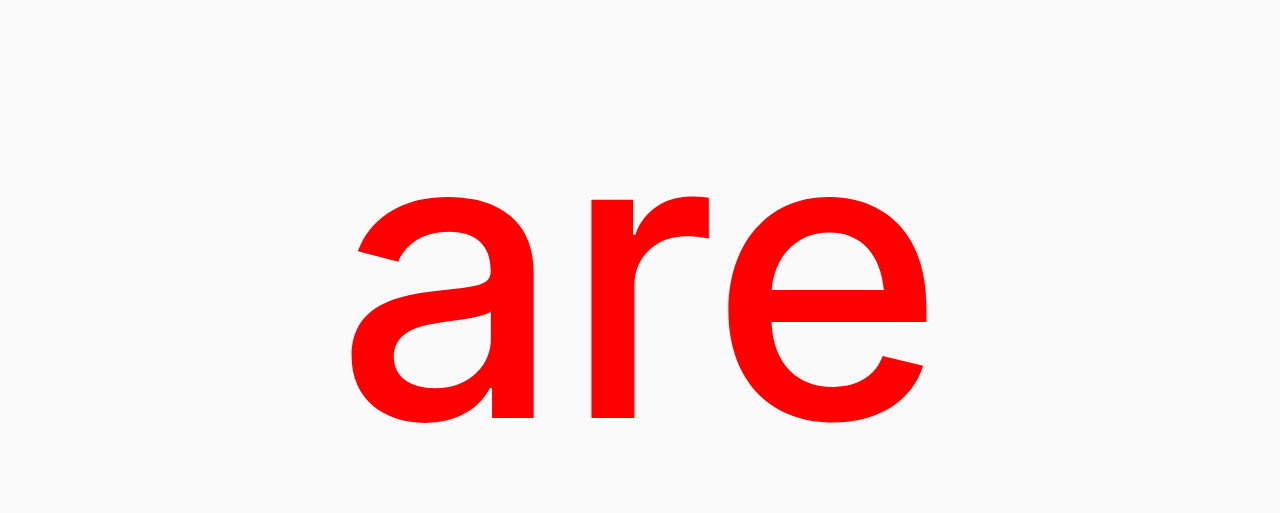
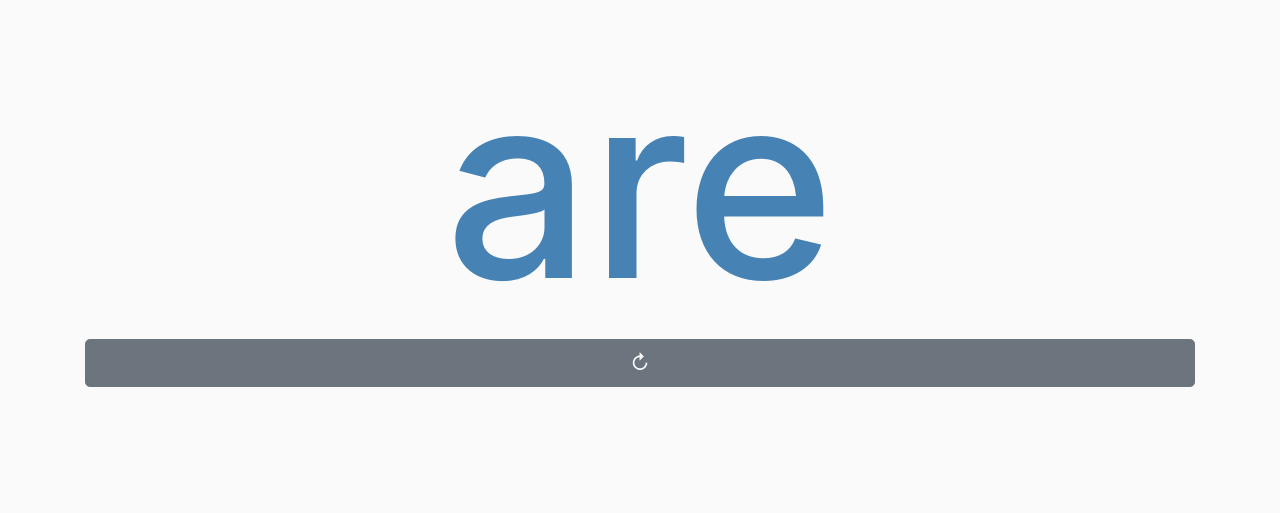
Before and after one commit to pdbartsch/parkland, a Flask app: page / in a window 1280 px wide. Shown: the part 56-569 px from the top of the page. Run offline with Flask 2, Linux system fonts and the light colour scheme; some libraries are stand-ins or nearby versions.

Commit message:
yadfodne

```diff
--- a/parklandapp/static/main.css
+++ b/parklandapp/static/main.css
@@ -86,6 +86,7 @@ a.article-title:hover {
 
 .huge {
   text-align: center;
-  color: red;
-  font-size: 400px;
+  color: STEELBLUE;
+  font-size: 300px;
+  font-size: 20vw;
 }
--- a/parklandapp/templates/words.html
+++ b/parklandapp/templates/words.html
@@ -1,4 +1,16 @@
 {% extends 'layout.html' %} {% block content %}
 <!-- <h1>{{ word }}</h1> -->
-<p class="huge">{{ word }}</p>
+<p class="huge">
+  {{ word }}
+
+  <button
+    type="button"
+    class="btn btn-secondary btn-lg btn-block"
+    value="Refresh Page"
+    onClick="window.location.reload();"
+  >
+    &#8635;
+  </button>
+</p>
+
 {% endblock content %}
```
Also changed, not shown: README.md, 1 other file.
